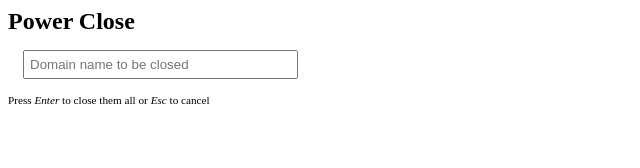
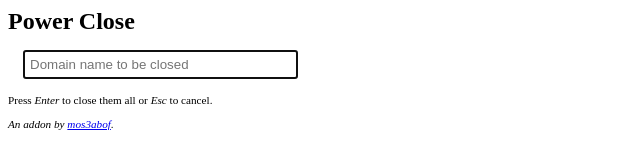
Before and after one commit to mos3abof/power-close, a website: page data/text-entry.html in a window 1280 px wide. Shown: the whole page, without its empty margins (0-640 px from the left). Drawn offline with Linux system fonts and the light colour scheme.

Commit message:
Added a link to my website in the panel

```diff
--- a/data/text-entry.html
+++ b/data/text-entry.html
@@ -3,8 +3,19 @@
     <link href="panel.css" type="text/css" rel="stylesheet">
 </head>
 <body>
+	<script type="text/javascript">
+		window.onload = function(){
+  			var edit_box = document.getElementById ('edit-box');
+	  		edit_box.focus ();
+			edit_box.select ();
+		}
+	</script>
 	<h2>Power Close</h2>
     <input type="text" placeholder="Domain name to be closed" id="edit-box">
-    <span class="footer-message">Press <i>Enter</i> to close them all or <i>Esc</i> to cancel</span>
+    <span class="footer-message">
+		Press <i>Enter</i> to close them all or <i>Esc</i> to cancel.
+		<br /><br />
+		<i>An addon by <a href="http://www.mos3abof.com" target="_blank"><i>mos3abof</a></i>.
+	</span>
   </body>
 </html>
--- a/lib/main.js
+++ b/lib/main.js
@@ -18,7 +18,7 @@ var panel = panels.Panel({
   contentURL: self.data.url("text-entry.html"),
   contentScriptFile: self.data.url("get-text.js"),
   onHide: handleHide,
-  height: 130
+  height: 150
 });
 
 function handleChange(state) {
```
